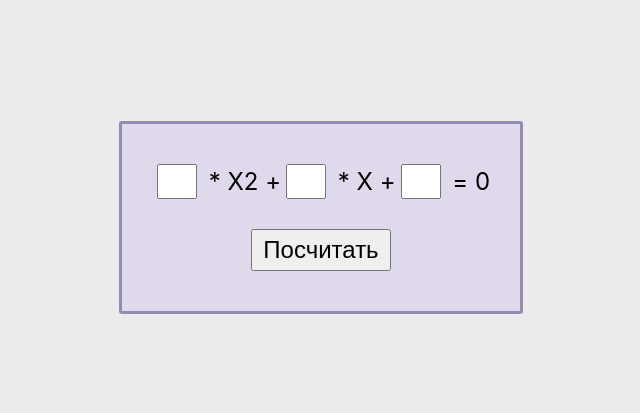
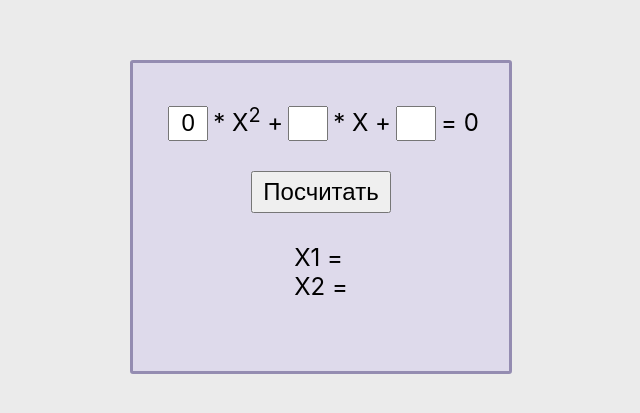
Before and after one commit to rgbmoon/ts-first-try, a React (Create React App) app: page / in a window 1280 px wide. Shown: the part 183-596 px from the top of the page, without its empty margins (319-959 px from the left). Built offline with nearby package versions, Linux system fonts and the light colour scheme.

Commit message:
catched data from inputs

```diff
--- a/src/App.css
+++ b/src/App.css
@@ -29,6 +29,7 @@ input {
   font-size: inherit;
   padding: 3px;
   margin: 0 5px;
+  text-align: center;
 }
 button {
   font-size: inherit;
--- a/src/App.tsx
+++ b/src/App.tsx
@@ -1,25 +1,83 @@
-import React from 'react';
+import React, { useState, useEffect, useMemo } from 'react';
 import './App.css';
 
 
+// не забыть сделать проверку на нечисло, желателньо прям во время ввода
+const Calculator: React.FunctionComponent = () => {
+
+  const [value_a, setValue] = useState('');
+
+  //Отслеживаем событие
+  const inputHandler = (event:
+    React.ChangeEvent<HTMLInputElement>) => {
+      setValue(event.target.value);
+    }
+
+  //Переводим даные с инпута из строки в число
+  const convertToNumber = (inputStringValue: string) => {
+    const numericValue: number = Number(inputStringValue);
+    return numericValue;
+  }
 
 
+  //Считаем результат
+  const result = (input: string) => {
+    const a: number = convertToNumber(input);
+    if (isNaN(a)) {
+      console.log('Залупа')
+      return
+    }
+    return a**2;
+  }
 
-function App() {
+
   return (
-    <div className="App">
-      <div className="Calculator">
-        <div className="row">
-          <input type="text" /> * X2 +
-          <input type="text" /> * X +
-          <input type="text" /> = {0}
-        </div>
-        <div className="second-row">
-          <button>Посчитать</button>
-        </div>
+    <div className="Calculator">
+      <div className="row">
+        <input
+          type="text"
+          name="a"
+          value={result(value_a)}
+          onChange={inputHandler}
+        />
+
+        * X<sup>2</sup> +
+
+        <input
+          type="text"
+          name="b"
+        />
+
+        * X +
+
+        <input
+          type="text"
+          name="c"
+        />
+
+        = 0
+
+      </div>
+      <div className="row">
+        <button>
+          Посчитать
+        </button>
+      </div>
+      <div className="row">
+        <div>X1 = {value_a}</div>
+        <div>X2 = {}</div>
       </div>
     </div>
   );
 }
 
+const App: React.FunctionComponent = () => {
+
+  return (
+    <div className="App">
+      <Calculator />
+    </div>
+  );
+}
+
 export default App;
```
